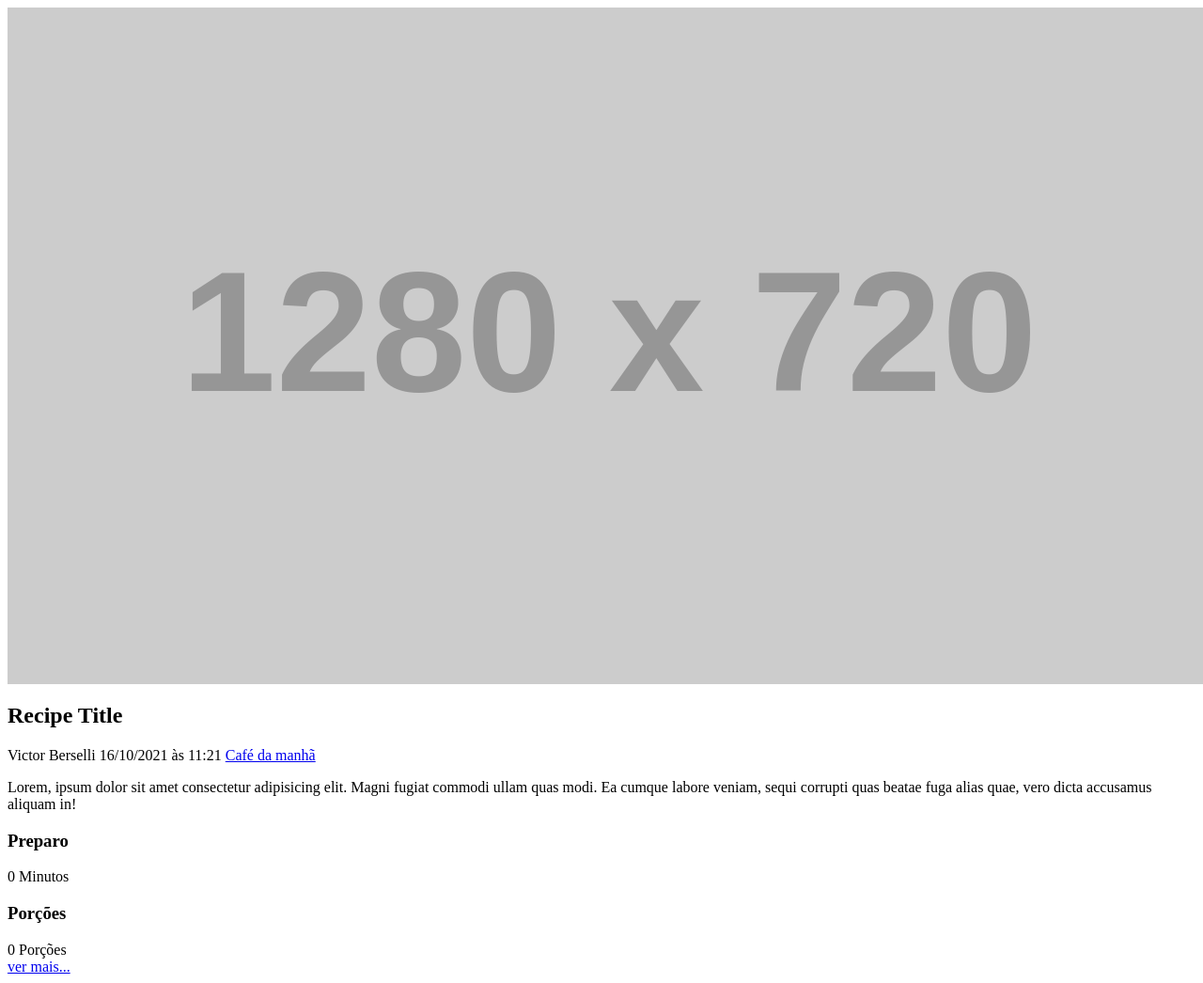
After one commit to victorberselli/Projeto_Django, a Django app: template recipes/templates/recipes/partials/recipe.html in a window 1280 px wide. The commit adds this page. Shown: the whole page at 94% size. Run offline with Django 5.2, Linux system fonts and the light colour scheme; the template is opened without the code that fills it, so the values that code supplies are empty; grey boxes labelled with a size stand in for pictures from a placeholder-image service; some libraries are stand-ins or nearby versions.

Commit message:
Implementado, main-content e footer-content

```diff
--- /dev/null
+++ b/recipes/templates/recipes/partials/recipe.html
@@ -0,0 +1,57 @@
+<div class="recipe recipe-list-item">
+
+    <div class="recipe-cover">
+        <img src="https://placehold.co/1280x720/000000/FFF" alt="Temp">
+    </div>
+
+    <div class="recipe-title-container">
+        <h2 class="recipe-title">
+            Recipe Title
+        </h2>
+    </div>
+    <div class="recipe-author">
+
+        <span class="recipe-author-item">
+            <i class="fas fa-user"></i>
+            Victor Berselli
+        </span>
+        <span class="recipe-author-item">
+            <i class="fas fa-calendar-alt"></i>
+            16/10/2021 às 11:21
+        </span>
+        <span class="recipe-author-item">
+            <a href="/recipes/category/cafe-da-manha/">
+                <i class="fas fa-layer-group"></i>
+                <span>Café da manhã</span>
+            </a>
+        </span>
+
+    </div>
+    <div class="recipe-content">
+        <p>Lorem, ipsum dolor sit amet consectetur adipisicing elit. Magni fugiat commodi ullam quas modi.
+            Ea cumque labore veniam, sequi corrupti quas beatae fuga alias quae, vero dicta accusamus
+            aliquam in!</p>
+    </div>
+    <div class="recipe-meta-container">
+        <div class="recipe-meta recipe-preparation">
+            <h3 class="recipe-meta-title"><i class="fas fa-stopwatch"></i> Preparo</h3>
+            <div class="recipe-meta-text">
+                0 Minutos
+            </div>
+        </div>
+        <div class="recipe-meta recipe-servings">
+            <h3 class="recipe-meta-title"><i class="fas fa-pizza-slice"></i> Porções</h3>
+            <div class="recipe-meta-text">
+                0 Porções
+            </div>
+        </div>
+    </div>
+
+    <footer class="recipe-footer">
+        <a class="recipe-read-more button button-dark button-full-width" href="/recipes/3/">
+            <i class="fas fa-eye"></i>
+            <span>ver mais...</span>
+        </a>
+    </footer>
+
+</div>
```
Also changed, not shown: recipes/templates/recipes/pages/home.html (+11 -2 lines), recipes/templates/recipes/partials/footer.html (added, +9 -0 lines), recipes/templates/recipes/partials/head.html (+105 -1 lines).
